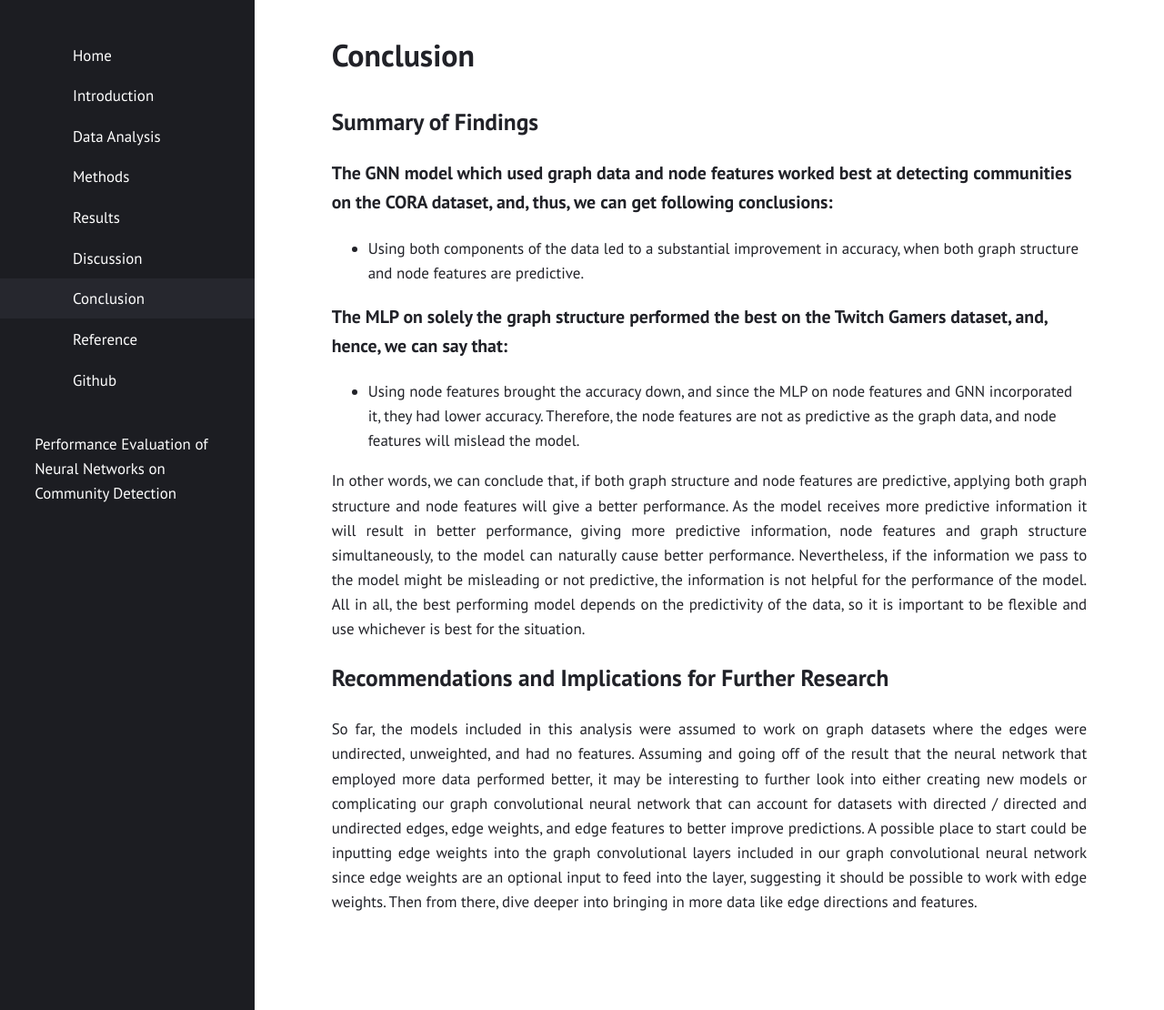
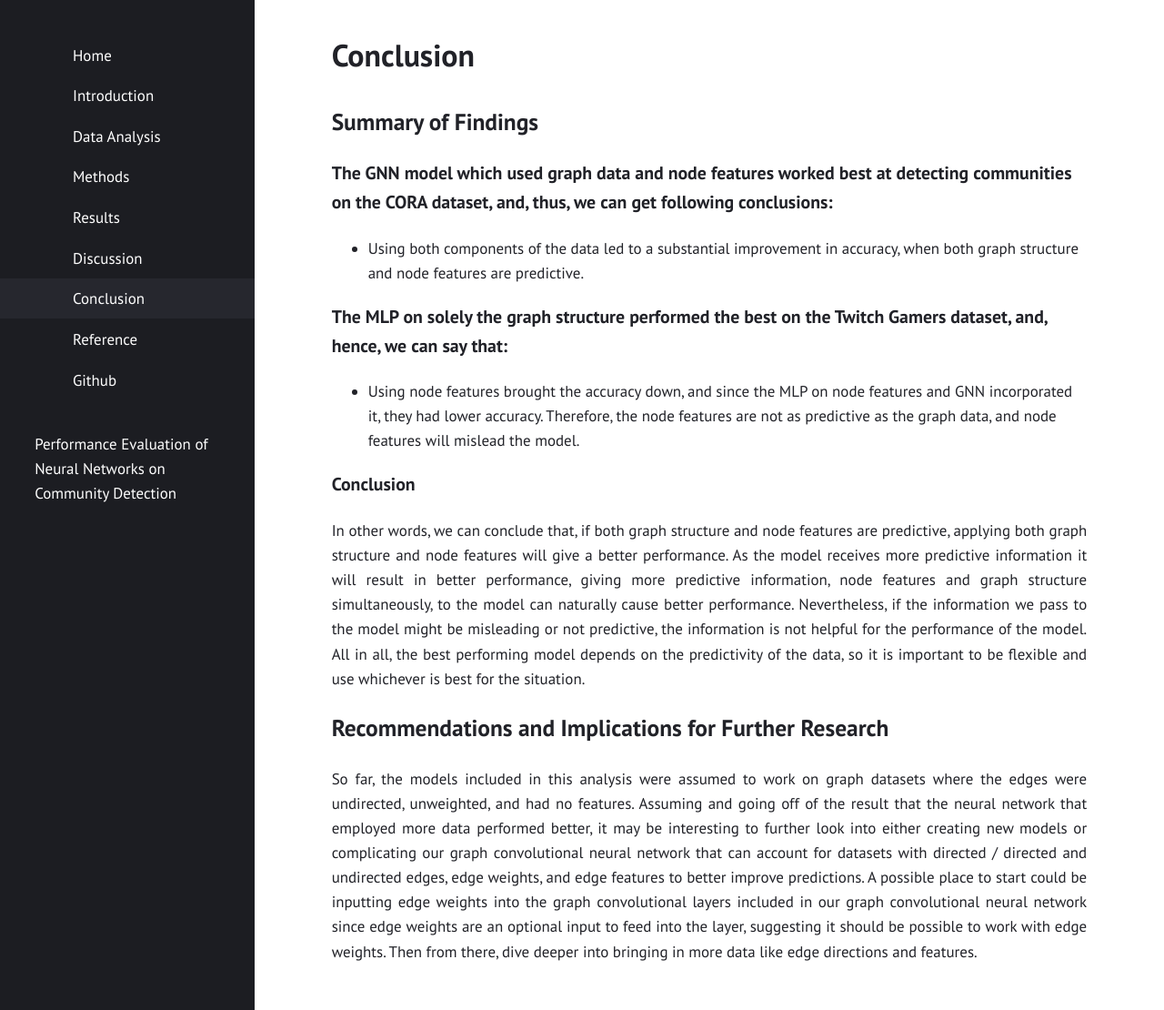
Before and after one commit to hblyx/DSC180_Project2, a Jekyll site: the page built from conclusion.md, in a window 1280 px wide and 1110 px high. Shown: the whole window at 91% size. Built offline with Jekyll 4.4.1, drawn with Linux system fonts in a browser that asks for light colours.

Commit message:
Update conclusion.md

```diff
--- a/conclusion.md
+++ b/conclusion.md
@@ -13,6 +13,7 @@
 
 * Using node features brought the accuracy down, and since the MLP on node features and GNN incorporated it, they had lower accuracy. Therefore, the node features are not as predictive as the graph data, and node features will mislead the model.
 
+### Conclusion
 In other words, we can conclude that, if both graph structure and node features are predictive, applying both graph structure and node features will give a better performance. As the model receives more predictive information it will result in better performance, giving more predictive information, node features and graph structure simultaneously, to the model can naturally cause better performance. Nevertheless, if the information we pass to the model might be misleading or not predictive, the information is not helpful for the performance of the model. All in all, the best performing model depends on the predictivity of the data, so it is important to be flexible and use whichever is best for the situation.
 
 # Recommendations and Implications for Further Research
```
